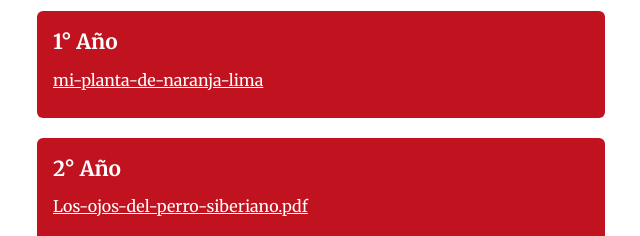
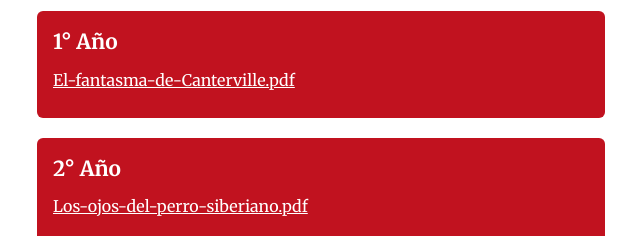
Before and after one commit to lautibelelli/Biblioteca-Virtual-CE-ISD-2025, a plain HTML site: page index.html in a window 1280 px wide. Shown: the part 128-364 px from the top of the page, 319-959 px from the left. Drawn offline with Linux system fonts and the light colour scheme.

Commit message:
Update index.html
antasma en primero?

```diff
--- a/index.html
+++ b/index.html
@@ -17,7 +17,7 @@
     <div class="curso-box" id="primero">
       <h2>1° Año</h2>
       <ul>
-        <li><a href="primero/mi-planta-de-naranja-lima" target="_blank">mi-planta-de-naranja-lima</a></li>
+        <li><a href="primero/El-fantasma-de-Canterville.pdf" target="_blank">El-fantasma-de-Canterville.pdf</a></li>
       </ul>
     </div>
 
```
